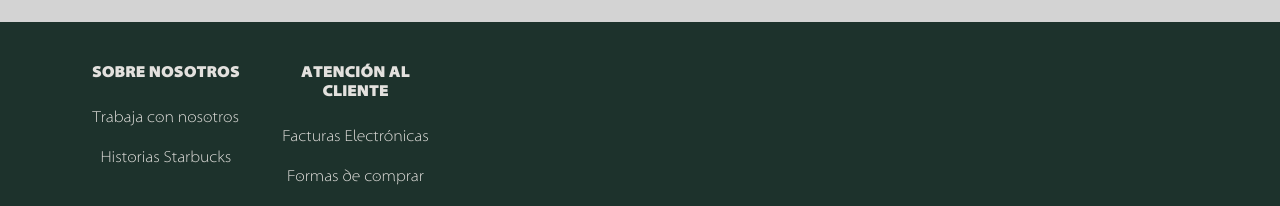
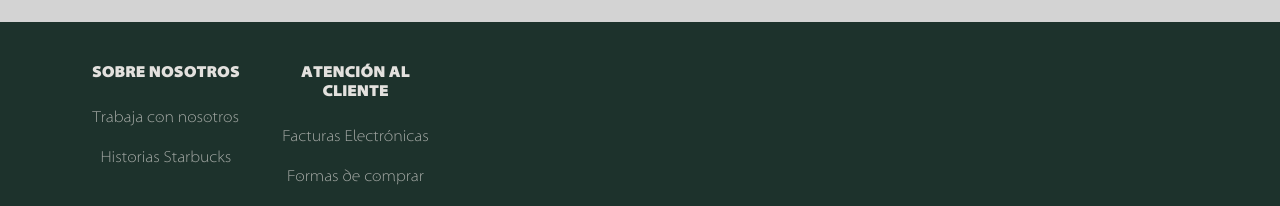
Before and after one commit to Awtry/Python_Georeferencia, a Django app: page / in a window 1280 px wide. Shown: the part 1299-1505 px from the top of the page. Run offline with Django 4.2, Linux system fonts and the light colour scheme; some libraries are stand-ins or nearby versions.

Commit message:
Arreglo de texto

```diff
--- a/EX_1/AppExam/static/css/inicio.css
+++ b/EX_1/AppExam/static/css/inicio.css
@@ -117,6 +117,11 @@
     color: #E3E1DE;
 }
 
+.separador > p > a {
+    color: #e3e1deb0;
+
+}
+
 .nav-link{
     letter-spacing: 3px;
     font-style: normal;
--- a/EX_1/AppExam/templates/index.html
+++ b/EX_1/AppExam/templates/index.html
@@ -84,10 +84,10 @@
               <i class="fas fa-gem me-3"></i>Sobre nosotros
             </h6>
             <p>
-              <a href="#!" class="text-reset">Trabaja con nosotros</a>
+              <a href="#">Trabaja con nosotros</a>
             </p>
             <p>
-              <a href="#!" class="text-reset">Historias Starbucks</a>
+              <a href="#">Historias Starbucks</a>
             </p>
           </div>
           <!-- Grid column -->
@@ -97,10 +97,10 @@
             <!-- Links -->
             <h6 class="text-uppercase fw-bold mb-4">Atención al cliente</h6>
             <p>
-              <a href="#!" class="text-reset">Facturas Electrónicas</a>
+              <a href="#">Facturas Electrónicas</a>
             </p>
             <p>
-              <a href="#!" class="text-reset">Formas de comprar</a>
+              <a href="#">Formas de comprar</a>
             </p>
           </div>
           <!-- Grid column -->
```
